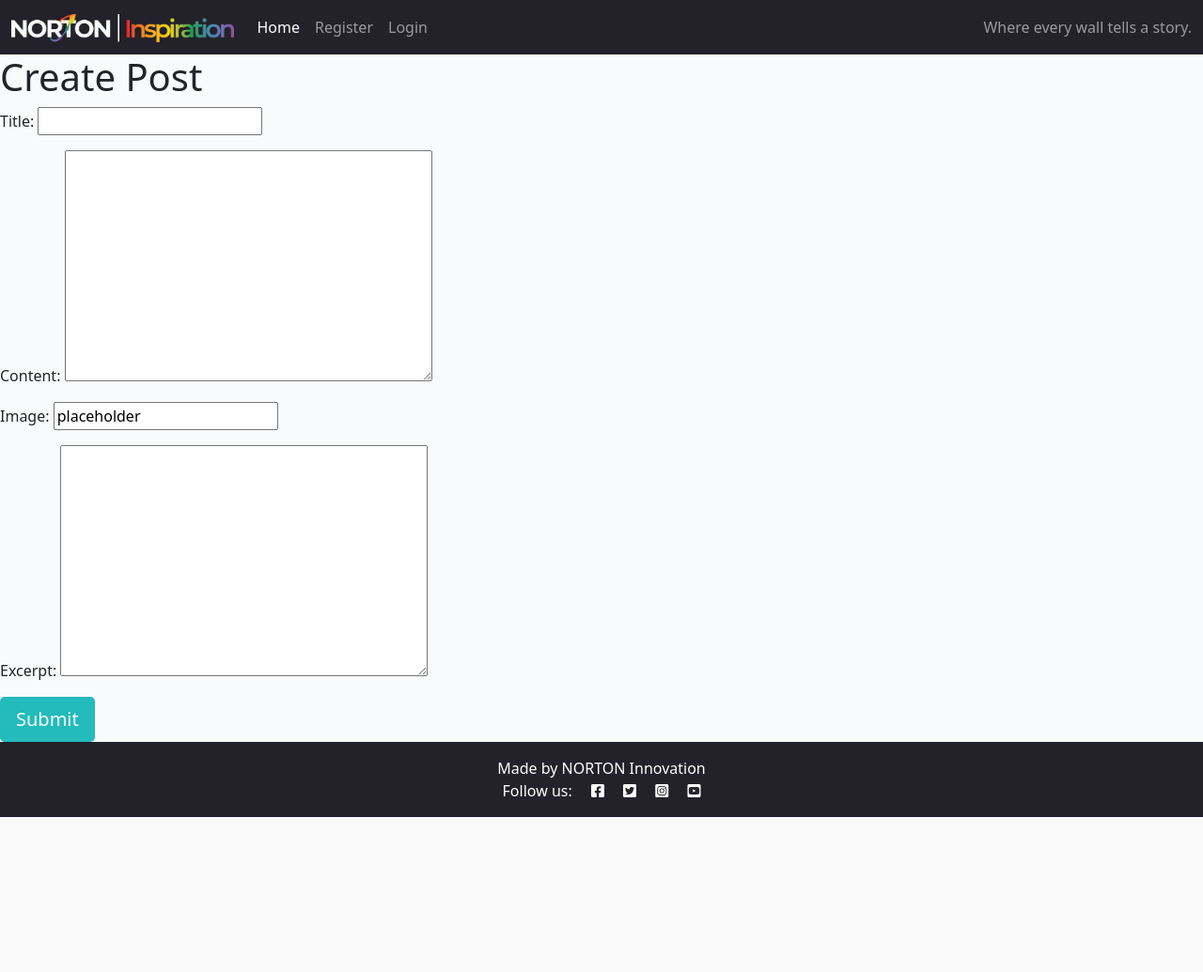
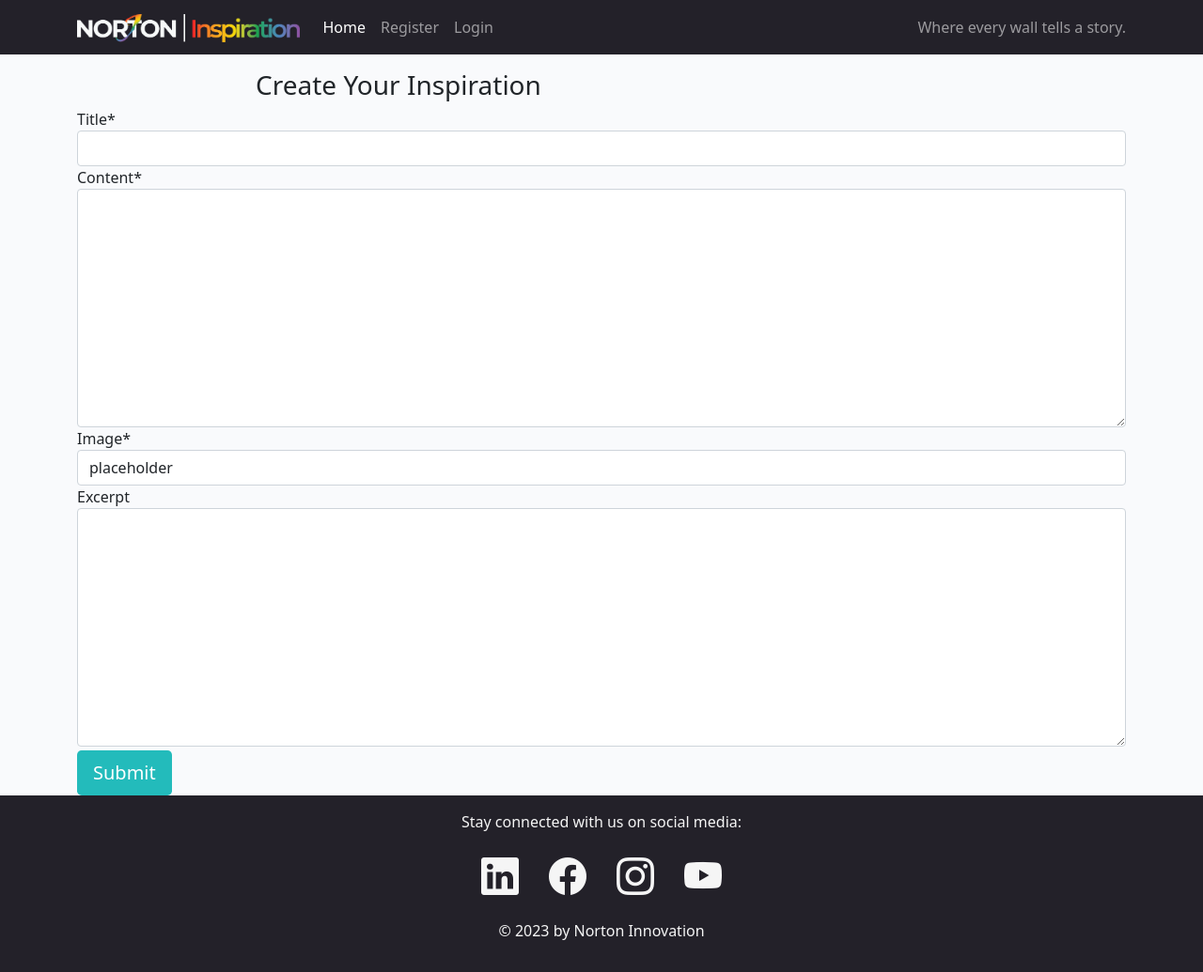
Before and after one commit to lukaszglowacz/norton-innovation-platform, a Django app: page /new/ in a window 1280 px wide. Shown: the whole page at 94% size. Before the commit the page ends 870 px from the top, so only its background shows below. Run offline with Django 3.2, Linux system fonts and the light colour scheme; some libraries are stand-ins or nearby versions.

Commit message:
Style templates and add title capitalize function when user write a new post

```diff
--- a/blog/forms.py
+++ b/blog/forms.py
@@ -7,6 +7,9 @@ class CommentForm(forms.ModelForm):
     class Meta:
         model = Comment
         fields = ('body', 'image')
+        widgets = {
+            'image': forms.FileInput(attrs={'class': 'btn, btn-sm'}),
+        }
 
 
 class PostForm(forms.ModelForm):
@@ -16,7 +19,7 @@ class PostForm(forms.ModelForm):
                   'featured_image', 'excerpt',]
 
     def clean_title(self):
-        title = self.cleaned_data.get('title')
+        title = self.cleaned_data.get('title').capitalize()
         slug = slugify(title)
 
         unique_slug = slug
--- a/templates/base.html
+++ b/templates/base.html
@@ -29,6 +29,7 @@
       integrity="sha384-+0n0xVW2eSR5OomGNYDnhzAbDsOXxcvSN1TPprVMTNDbiYZCxYbOOl7+AMvyTG2x"
       crossorigin="anonymous"
     />
+    <link rel="stylesheet" href="https://cdn.jsdelivr.net/npm/bootstrap-icons@1.10.5/font/bootstrap-icons.css">
     <script
       src="https://cdn.jsdelivr.net/npm/bootstrap@5.0.1/dist/js/bootstrap.bundle.min.js"
       integrity="sha384-gtEjrD/SeCtmISkJkNUaaKMoLD0//ElJ19smozuHV6z3Iehds+3Ulb9Bn9Plx0x4"
@@ -44,7 +45,7 @@
       class="navbar navbar-dark navbar-expand-lg align-items-center"
       style="background-color: #232129"
     >
-      <div class="container-fluid">
+      <div class="container-lg">
         <a class="navbar-brand" href="{% url 'home' %}"
           ><img
             src="{% static 'img/logo-norton-inspiration.webp' %}"
@@ -111,14 +112,28 @@
     </main>
 
     <!-- Footer -->
-    <footer class="footer mt-auto py-3 dark-bg">
-      <p class="m-0 text-center text-white">Made by NORTON Innovation</p>
-      <p class="m-0 text-center text-white">
-        Follow us: <i class="fab fa-facebook-square ms-3"></i>
-        <i class="fab fa-twitter-square ms-3"></i>
-        <i class="fab fa-instagram-square ms-3"></i>
-        <i class="fab fa-youtube-square ms-3"></i>
-      </p>
+    <footer class="mt-auto py-3" style="background-color: #232129;">
+        <div class="container">
+            <div class="row">
+                <div class="col-12">
+                   <p style="color: #f5f5f5;" class="text-center">Stay connected with us on social media:</p>
+                </div>
+            </div>
+            <div class="row">
+                <div class="col-12 d-flex flex-row justify-content-center align-items-center">
+                    <ul class="list-unstyled fs-1 d-flex flex-row justify-content-center align-items-center" style="color: #f5f5f5;">
+                        <li><a class="m-3 text-reset" href="#"><i class="bi bi-linkedin"></i></a></li>
+                        <li><a class="m-3 text-reset" href="#"><i class="bi bi-facebook"></i></a></li>
+                        <li><a class="m-3 text-reset" href="#"><i class="bi bi-instagram"></i></a></li>
+                        <li><a class="m-3 text-reset" href="#"><i class="bi bi-youtube"></i></a></li>
+                    </ul>
+                </div>
+            </div>
+
+            <div class="row">
+                <p style="color: #f5f5f5;" class="text-center">&copy 2023 by Norton Innovation</p>
+            </div>
+        </div>
     </footer>
     <script>
         setTimeout(function() {
--- a/templates/post_create.html
+++ b/templates/post_create.html
@@ -1,7 +1,17 @@
-{% extends "base.html" %} {% block content %}
-<h1>Create Post</h1>
-<form method="POST" enctype="multipart/form-data">
-  {% csrf_token %} {{ form.as_p }}
-  <button type="submit" class="btn btn-signup btn-lg">Submit</button>
-</form>
+{% extends "base.html" %} {% load crispy_forms_tags %} {% block content %}
+
+<div class="container">
+  <div class="row">
+    <div class="col-md-8 mt-3 offset-md-2">
+      <h3>Create Your Inspiration</h3>
+    </div>
+  </div>
+  <div class="row">
+    <form method="POST" enctype="multipart/form-data">
+      {% csrf_token %} {{ form|crispy }}
+      <button type="submit" class="btn btn-signup btn-lg mt-1">Submit</button>
+    </form>
+  </div>
+</div>
+
 {% endblock %}
```
Also changed, not shown: templates/index.html (+13 -6 lines), templates/post_delete.html (+24 -8 lines), templates/post_detail.html (+14 -5 lines), templates/post_edit.html (+16 -6 lines), static/img/eye-front-norton-innovation-webp.webp (added).
